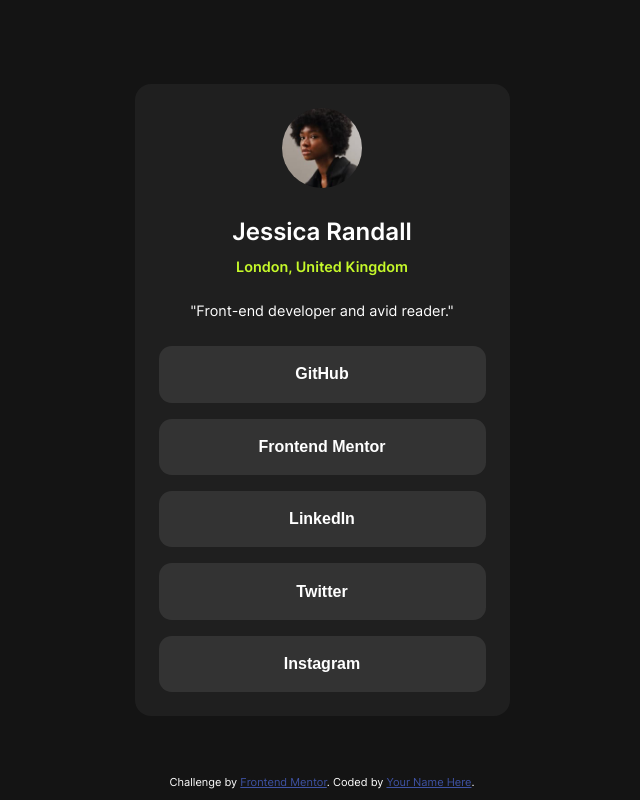
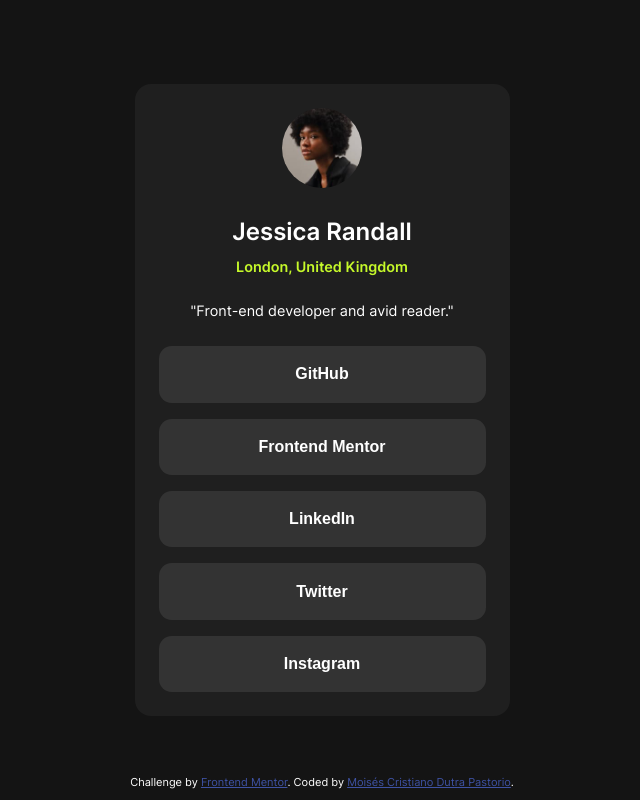
Before and after one commit to moiz4rt/social-links-profile-main, a plain HTML site: page index.html in a window 1280 px wide. Shown: the whole page, without its empty margins (318-958 px from the left). Drawn offline with Linux system fonts and the light colour scheme.

Commit message:
Nome corrigido

```diff
--- a/index.html
+++ b/index.html
@@ -31,7 +31,7 @@
 
   <div class="attribution">
     Challenge by <a href="https://www.frontendmentor.io?ref=challenge" target="_blank">Frontend Mentor</a>.
-    Coded by <a href="#">Your Name Here</a>.
+    Coded by <a href="#">Moisés Cristiano Dutra Pastorio</a>.
   </div>
 </body>
 </html>
```
Also changed, not shown: 1 other file.
